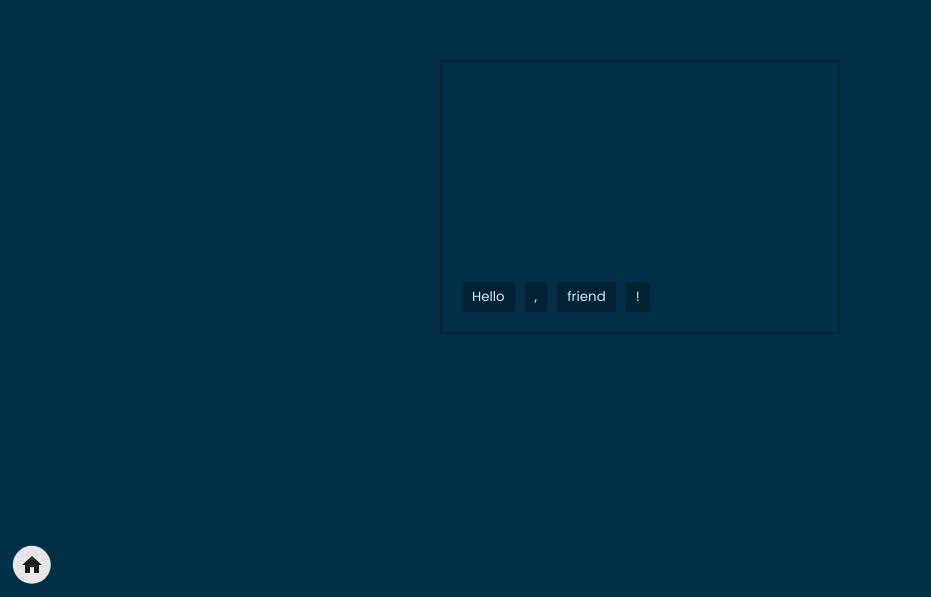
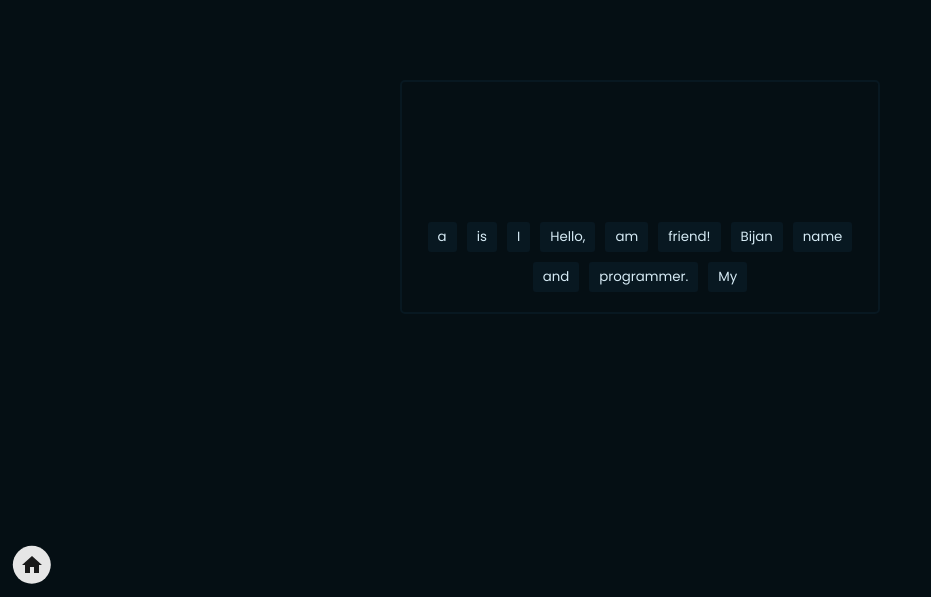
Before and after one commit to BijanProgrammerWebsites/playground-flip, an Angular app: page /duolingo-word-puzzle in a window 1280 px wide. Shown: the part 203-800 px from the top of the page, without its empty margins (0-931 px from the left). Built offline with nearby package versions, Linux system fonts and the light colour scheme.

Commit message:
[UPDATE] duolingo word puzzle

```diff
--- a/src/app/pages/duolingo-word-puzzle/duolingo-word-puzzle.component.html
+++ b/src/app/pages/duolingo-word-puzzle/duolingo-word-puzzle.component.html
@@ -1,4 +1,4 @@
-<div #body class="body">
+<div class="body">
     <div class="box">
         <div #top class="top">
             <ng-container *ngFor="let word of topWords">
--- a/src/app/pages/duolingo-word-puzzle/duolingo-word-puzzle.component.scss
+++ b/src/app/pages/duolingo-word-puzzle/duolingo-word-puzzle.component.scss
@@ -5,35 +5,45 @@
 
     .body {
         --hue: 200;
-        --color--dark: hsl(var(--hue), 100%, 10%);
-        --color--midtone: hsl(var(--hue), 100%, 14%);
-        --color--light: hsl(var(--hue), 100%, 90%);
-        --color--disabled: hsl(var(--hue), 100%, 20%);
+        --color--body-background: hsl(var(--hue), 60%, 5%);
+        --color--word-background: hsl(var(--hue), 60%, 8%);
+        --color--word-foreground: hsl(var(--hue), 60%, 90%);
+        --color--disabled: hsl(var(--hue), 60%, 10%);
 
-        background-color: var(--color--midtone);
-        color: var(--color--light);
+        background-color: var(--color--body-background);
+        color: var(--color--word-foreground);
 
         display: grid;
         place-items: center;
 
         height: 100%;
 
+        padding: var(--shell--padding) var(--full-width-padding-inline);
+
         .box {
-            width: 40rem;
+	        display: flex;
+	        flex-direction: column;
+	        gap: 2rem;
+
+            width: 100%;
+            max-width: 48rem;
 
             padding: 2rem;
 
-            border: 2px solid var(--color--dark);
+            border: 2px solid var(--color--word-background);
+	        border-radius: 0.5rem;
 
             .top,
             .bottom {
                 display: flex;
+                flex-wrap: wrap;
                 align-items: flex-start;
+                align-content: flex-start;
                 gap: 1rem;
 
                 button {
-                    background-color: var(--color--dark);
-                    color: var(--color--light);
+                    background-color: var(--color--word-background);
+                    color: var(--color--word-foreground);
 
                     padding: 0.5rem 1rem;
 
@@ -41,21 +51,22 @@
 
                     &.hidden {
                         background-color: var(--color--disabled);
-	                    color: transparent;
+                        color: transparent;
 
                         cursor: inherit;
 
-	                    pointer-events: none;
-	                    user-select: none;
+                        pointer-events: none;
+                        user-select: none;
                     }
                 }
             }
 
             .top {
-                min-height: 20rem;
+                min-height: 10rem;
             }
 
             .bottom {
+                justify-content: center;
             }
         }
     }
--- a/src/app/pages/duolingo-word-puzzle/duolingo-word-puzzle.component.ts
+++ b/src/app/pages/duolingo-word-puzzle/duolingo-word-puzzle.component.ts
@@ -6,40 +6,48 @@
     styleUrls: ['./duolingo-word-puzzle.component.scss'],
 })
 export class DuolingoWordPuzzleComponent {
-    private static readonly ANIMATION_DURATION: number = 500;
+    private static readonly ANIMATION_DURATION: number = 250;
     private static readonly EASING: string = 'ease-in-out';
 
     @ViewChild('top') private top!: ElementRef<HTMLElement>;
     @ViewChild('bottom') private bottom!: ElementRef<HTMLElement>;
 
     public topWords: {id: number; content: string; isVisible: boolean}[] = [];
-    public words: {id: number; content: string; isVisible: boolean}[] = [
-        {id: 0, content: 'Hello', isVisible: true},
-        {id: 1, content: ',', isVisible: true},
-        {id: 2, content: 'friend', isVisible: true},
-        {id: 3, content: '!', isVisible: true},
-    ];
+    public words: {id: number; content: string; isVisible: boolean}[] = [];
 
     private isPlaying: boolean = false;
+    private endedTransitionsCount: number = 0;
 
-    public constructor(private changeDetectorRef: ChangeDetectorRef) {}
+    public constructor(private changeDetectorRef: ChangeDetectorRef) {
+        const words = 'Hello, friend! My name is Bijan and I am a programmer.'.split(' ').map((x, i) => ({
+            id: i,
+            content: x,
+            isVisible: true,
+        }));
+        words.sort(() => Math.random() - 0.5);
+
+        this.words = words;
+    }
 
     public buttonClickHandler(e: MouseEvent): void {
         this.flip(e.target as HTMLElement);
     }
 
     private flip(element: HTMLElement): void {
-        // if (this.isPlaying) return;
+        if (this.isPlaying) return;
+
         this.isPlaying = true;
+        this.endedTransitionsCount = 0;
 
-        const first = element.getBoundingClientRect();
+        const {domRects: first} = this.getBoundingClientRects(element);
 
         const duplicateElement = this.move(element);
         this.changeDetectorRef.detectChanges();
 
-        const last = duplicateElement.getBoundingClientRect();
+        const {domRects: last, buttons} = this.getBoundingClientRects(duplicateElement);
 
-        this.play(duplicateElement, first, last);
+        const elements = [duplicateElement, ...buttons];
+        this.play(elements, first, last);
     }
 
     private move(element: HTMLElement): HTMLElement {
@@ -64,15 +72,36 @@
         return this.bottom.nativeElement.querySelector(`[data-id="${id}"]`)! as HTMLElement;
     }
 
-    private play(element: HTMLElement, first: DOMRect, last: DOMRect): void {
-        const x = first.left - last.left;
-        const y = first.top - last.top;
+    private play(elements: HTMLElement[], first: DOMRect[], last: DOMRect[]): void {
+        const invert: {x: number; y: number}[] = [];
+        for (let i = 0; i < first.length; i++)
+            invert.push({x: first[i].left - last[i].left, y: first[i].top - last[i].top});
 
-        const animation = element.animate([{transform: `translate(${x}px, ${y}px)`}, {transform: 'translate(0)'}], {
-            duration: DuolingoWordPuzzleComponent.ANIMATION_DURATION,
-            easing: DuolingoWordPuzzleComponent.EASING,
+        elements.forEach((element, i) => {
+            const animation = element.animate(
+                [{transform: `translate(${invert[i].x}px, ${invert[i].y}px)`}, {transform: 'translate(0)'}],
+                {
+                    duration: DuolingoWordPuzzleComponent.ANIMATION_DURATION,
+                    easing: DuolingoWordPuzzleComponent.EASING,
+                }
+            );
+
+            animation.addEventListener('finish', () => this.transitionEnd(elements.length));
         });
+    }
 
-        animation.addEventListener('finish', () => (this.isPlaying = false));
+    private getBoundingClientRects(element: HTMLElement): {domRects: DOMRect[]; buttons: HTMLElement[]} {
+        const buttons = Array.from(this.top.nativeElement.querySelectorAll('button'));
+        const buttonsExceptElement = buttons.filter((x) => x.innerText !== element.innerText);
+
+        const domRects: DOMRect[] = [element.getBoundingClientRect()];
+        domRects.push(...buttonsExceptElement.map((x) => x.getBoundingClientRect()));
+
+        return {domRects, buttons: buttonsExceptElement};
+    }
+
+    private transitionEnd(totalCount: number): void {
+        this.endedTransitionsCount++;
+        if (this.endedTransitionsCount === totalCount) this.isPlaying = false;
     }
 }
```
